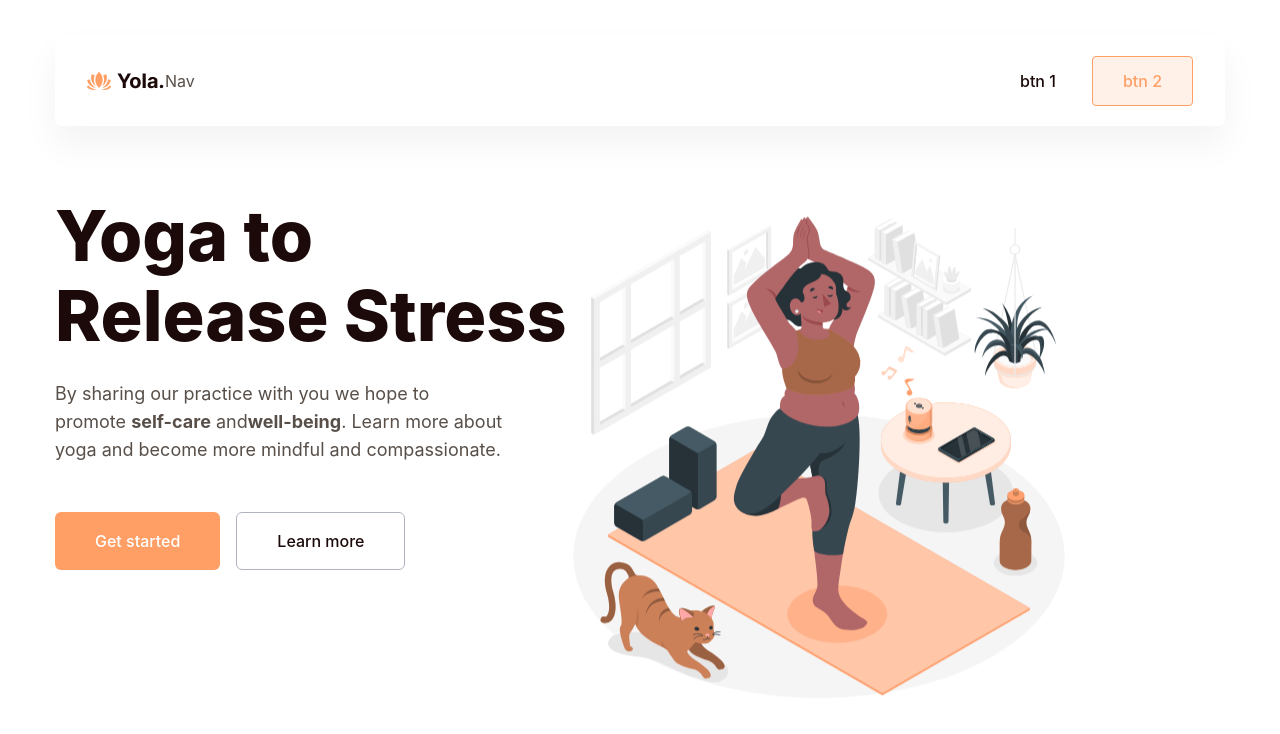
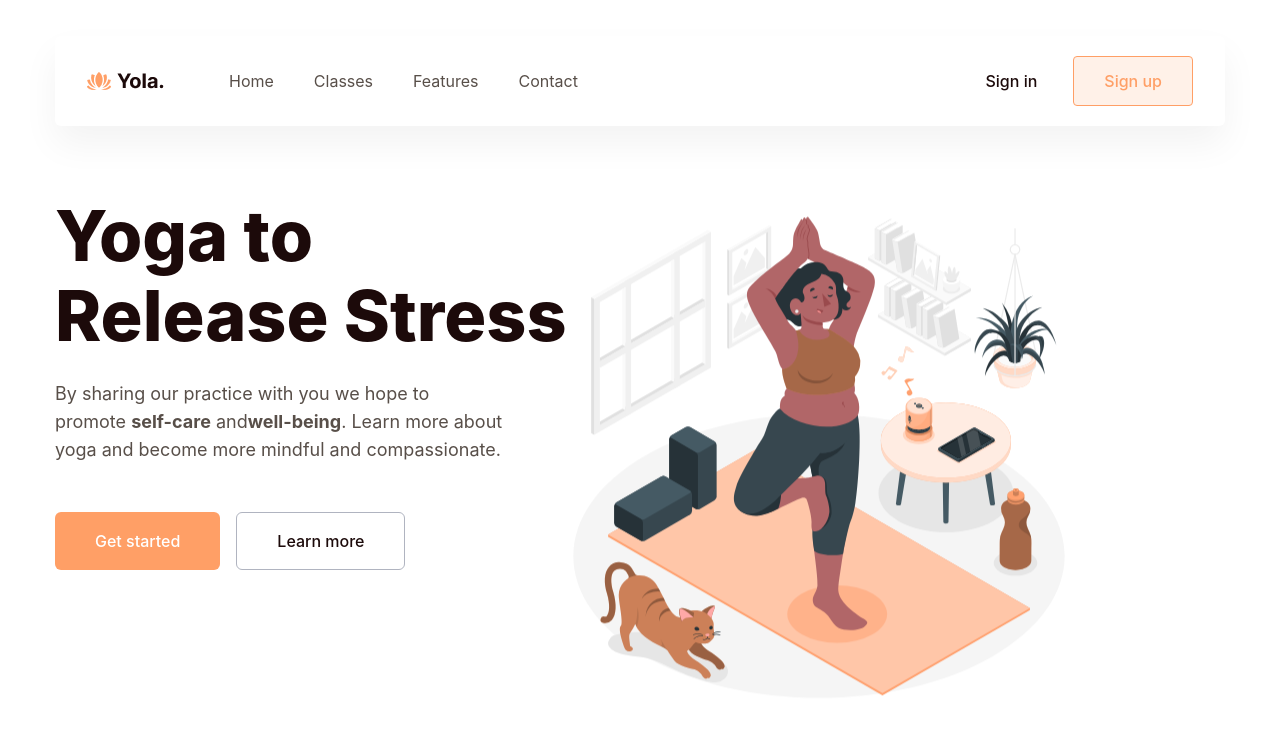
Before and after one commit to robs-am/yoga-landind-page, a React (Vite) app: page / in a window 1280 px wide. Shown: the top 734 px of the page. Built offline with nearby package versions, Linux system fonts and the light colour scheme.

Commit message:
feat: finaliza nav e header

```diff
--- a/src/components/Header.jsx
+++ b/src/components/Header.jsx
@@ -26,10 +26,10 @@ function Header() {
         {/* buttons */}
         <div className="flex gap-x-4 lg:gap-x-9">
           <button className="text-heading font-medium text-sm lg:text-base hover:text-orange transition">
-            btn 1
+            Sign in
           </button>
           <button className="btn btn-md lg:px-[30px] bg-orange-100 border border-orange text-orange font-medium textt-sm lg:text-base hover:bg-orange-200 hover:text-white transition">
-            btn 2
+            Sign up
           </button>
         </div>
         <NavMobile />
--- a/src/components/Nav.jsx
+++ b/src/components/Nav.jsx
@@ -1,7 +1,21 @@
 import React from 'react';
 
+import { navigation } from '../data';
+
 const Nav = () => {
-  return <div>Nav</div>;
+  return (
+    <nav className="ml-16">
+      <ul className="flex gap-x-10">
+        {navigation.map((item, index) => {
+          return (
+            <li key={index}>
+              <a href={item.href}>{item.name}</a>
+            </li>
+          );
+        })}
+      </ul>
+    </nav>
+  );
 };
 
 export default Nav;
--- a/src/components/NavMobile.jsx
+++ b/src/components/NavMobile.jsx
@@ -6,6 +6,7 @@ function NavMobile() {
   const [isOpen, setIsOpen] = useState(false);
   return (
     <nav>
+      {/*     hamburger menu */}
       <div
         onClick={() => setIsOpen(!isOpen)}
         className="cursor-pointer text-4xl text-heading ml-[10px] lg:hidden"
@@ -14,8 +15,8 @@ function NavMobile() {
       </div>
       <ul
         className={`${
-          isOpen ? 'max-h-60 p-8' : 'max-h-0'
-        } flex flex-col absolute w-full bg-white top-24 shadow-primary space-y-6 overflow-hidden transition-all`}
+          isOpen ? 'max-h-60 p-8' : 'max-h-0 p-0'
+        } flex flex-col absolute w-full bg-white top-24 left-0 shadow-primary space-y-6 overflow-hidden transition-all lg:hidden`}
       >
         {navigation.map((item, index) => {
           return (
```
